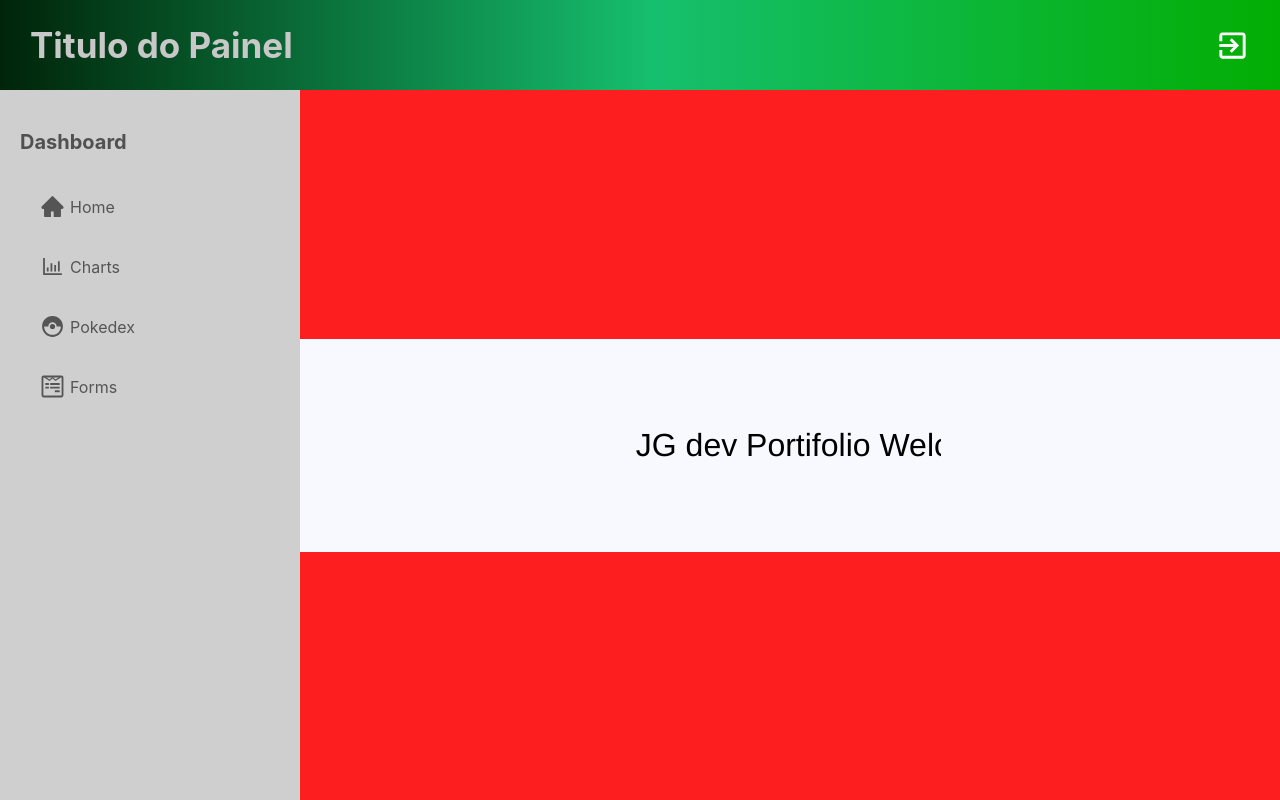
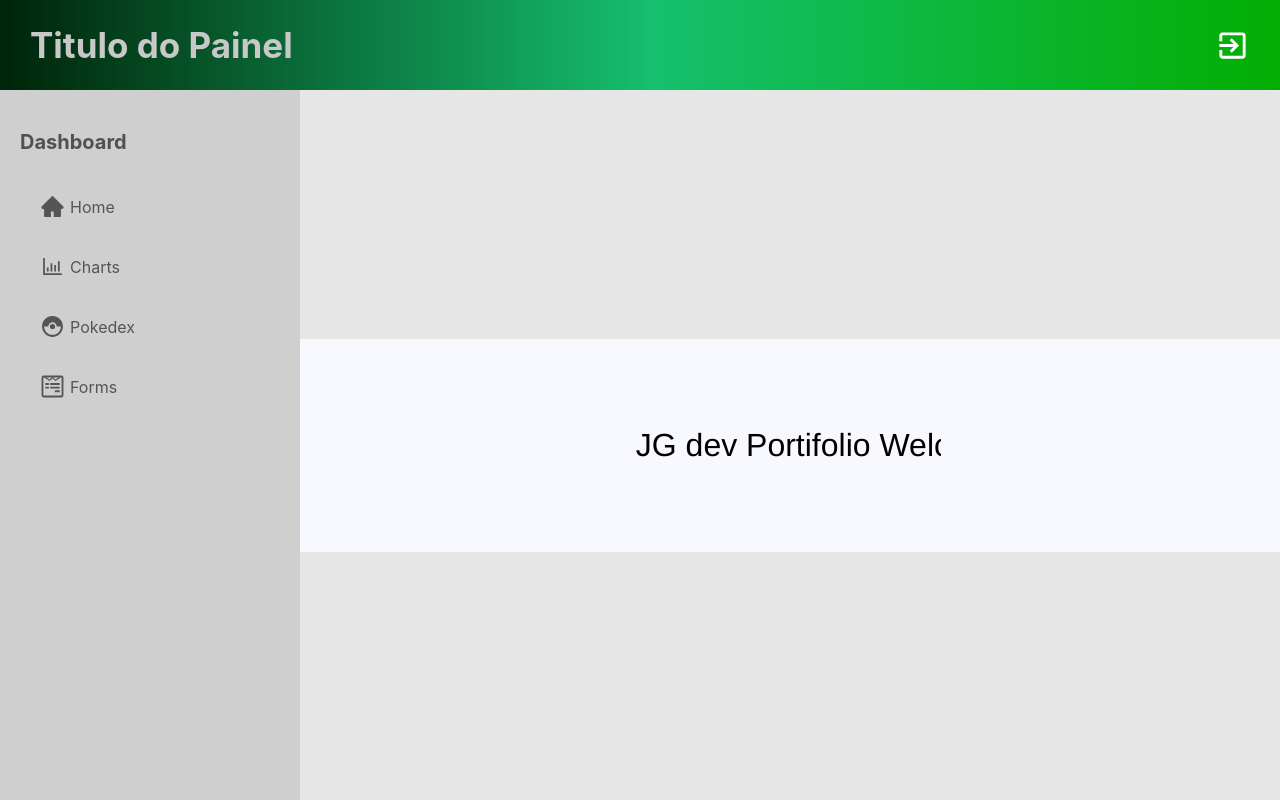
Before and after one commit to jgcarlosfranca/painel-template-generic, a React (Create React App) app: page / in a window 1280 px wide. Built offline with nearby package versions, Linux system fonts and the light colour scheme.

Commit message:
glass effect

```diff
--- a/src/Pages/Home/styles.css
+++ b/src/Pages/Home/styles.css
@@ -15,12 +15,14 @@
 }
 
 .conteiner_glass_effect {
-    display: flex;
-    flex-direction: row;
-    justify-content: space-between;
     width: 100%;
     height: 35%;
-    background-color: #fd1f1f;
+    display: flex;
+    justify-content: center;
+    align-items: center;
+    background-color: rgba(15, 15, 15, 0.1);
+    backdrop-filter: blur(10px);
+    -webkit-backdrop-filter: blur(10px);
 }
 
 .conteiner_ghost_white {
```
Also changed, not shown: src/Pages/Home/index.jsx (line endings or trailing spaces).
